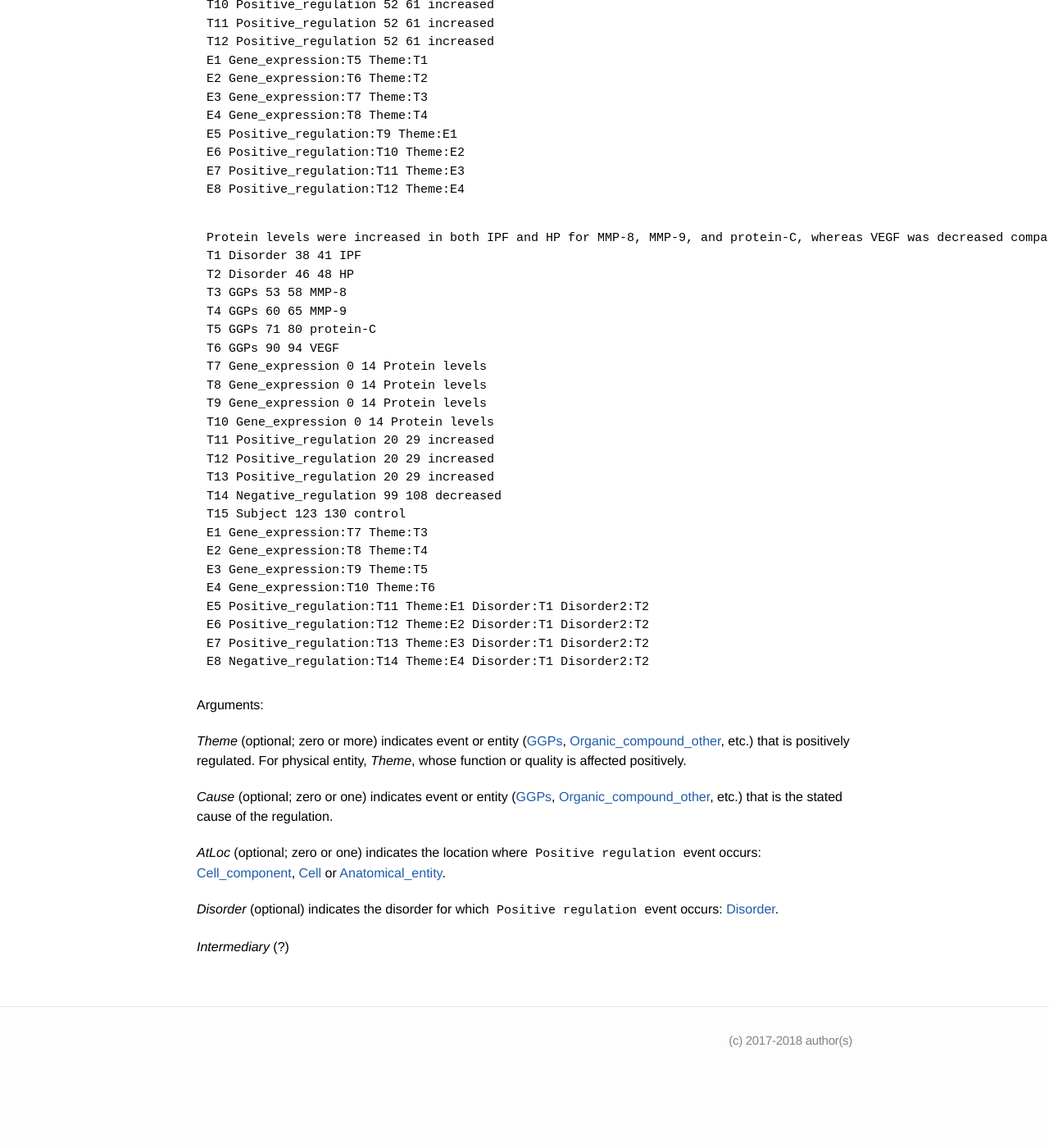
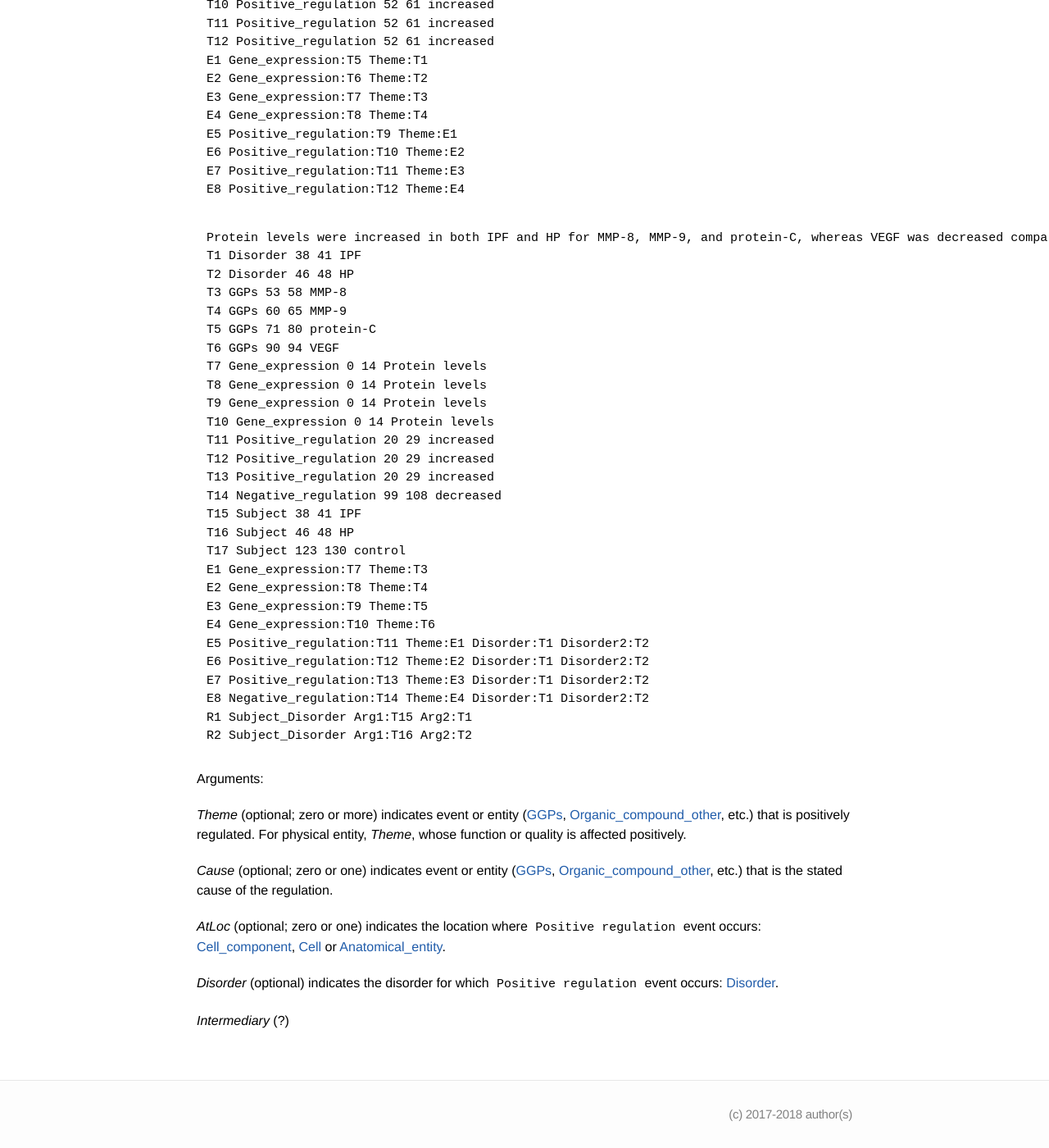
Before and after one commit to ezcatdb/molbiol_lung_corpus-guidelines, a Jekyll site: the page built from _event/Positive_regulation.md, in a window 1280 px wide and 1400 px high, scrolled down 2174 px. Shown: the whole window at 82% size. Built offline with Jekyll 4.4.1, drawn with Linux system fonts in a browser that asks for light colours; before the commit the page ends 3484 px from its top, so only the background shows below that.

Commit message:
Revised sample sentence to inculde Subject_Disorder relations in _event/Positive_regulation.md

```diff
--- a/_event/Positive_regulation.md
+++ b/_event/Positive_regulation.md
@@ -124,7 +124,9 @@ T11 Positive_regulation 20 29 increased
 T12 Positive_regulation 20 29 increased
 T13 Positive_regulation 20 29 increased
 T14 Negative_regulation 99 108 decreased
-T15 Subject 123 130 control
+T15 Subject 38 41 IPF
+T16 Subject 46 48 HP
+T17 Subject 123 130 control
 E1 Gene_expression:T7 Theme:T3
 E2 Gene_expression:T8 Theme:T4
 E3 Gene_expression:T9 Theme:T5
@@ -133,6 +135,8 @@ E5 Positive_regulation:T11 Theme:E1 Disorder:T1 Disorder2:T2
 E6 Positive_regulation:T12 Theme:E2 Disorder:T1 Disorder2:T2
 E7 Positive_regulation:T13 Theme:E3 Disorder:T1 Disorder2:T2
 E8 Negative_regulation:T14 Theme:E4 Disorder:T1 Disorder2:T2
+R1 Subject_Disorder Arg1:T15 Arg2:T1
+R2 Subject_Disorder Arg1:T16 Arg2:T2
 ~~~
 
 Arguments:
```
